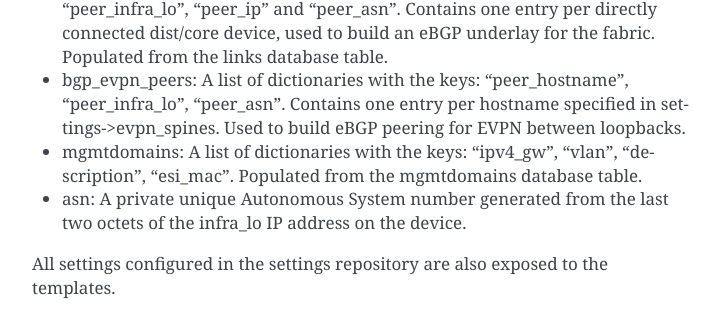
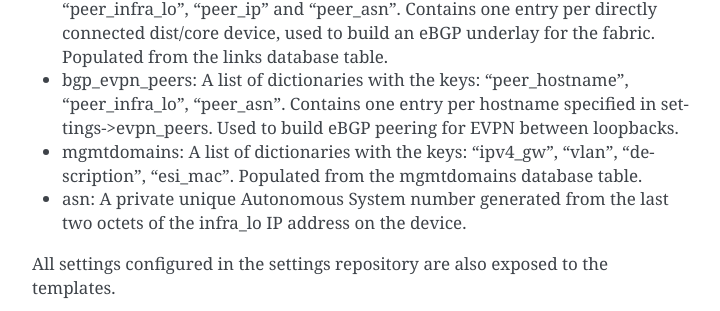
Before and after one commit to SUNET/cnaas-nms, a Sphinx documentation site: the page built from docs/reporef/index.rst, in a window 1280 px wide and 1400 px high, scrolled down 997 px. Shown: the part 192-503 px from the top of the window, without its empty margins (388-1108 px from the left). Built offline with Sphinx 7.4.7, drawn with Linux system fonts in a browser that asks for light colours; some of the changed text lies outside the part shown.

Commit message:
Update docs for evpn_peers

```diff
--- a/docs/reporef/index.rst
+++ b/docs/reporef/index.rst
@@ -64,7 +64,7 @@ Additional variables available for distribution switches:
   Populated from the links database table.
 
 - bgp_evpn_peers: A list of dictionaries with the keys: "peer_hostname", "peer_infra_lo", "peer_asn".
-  Contains one entry per hostname specified in settings->evpn_spines. Used to build
+  Contains one entry per hostname specified in settings->evpn_peers. Used to build
   eBGP peering for EVPN between loopbacks.
 
 - mgmtdomains: A list of dictionaries with the keys: "ipv4_gw", "vlan", "description", "esi_mac".
@@ -129,7 +129,8 @@ Can contain the following dictionaries with specified keys:
 
   * hostname: A hostname of a CORE (or DIST) device from the device database.
     The other DIST switches participating in the VXLAN/EVPN fabric will establish
-    eBGP connections to these devices.
+    eBGP connections to these devices. If an empty list is provided all CORE
+    devices will be added as evpn_peers instead.
 
 - vrfs:
 
```
